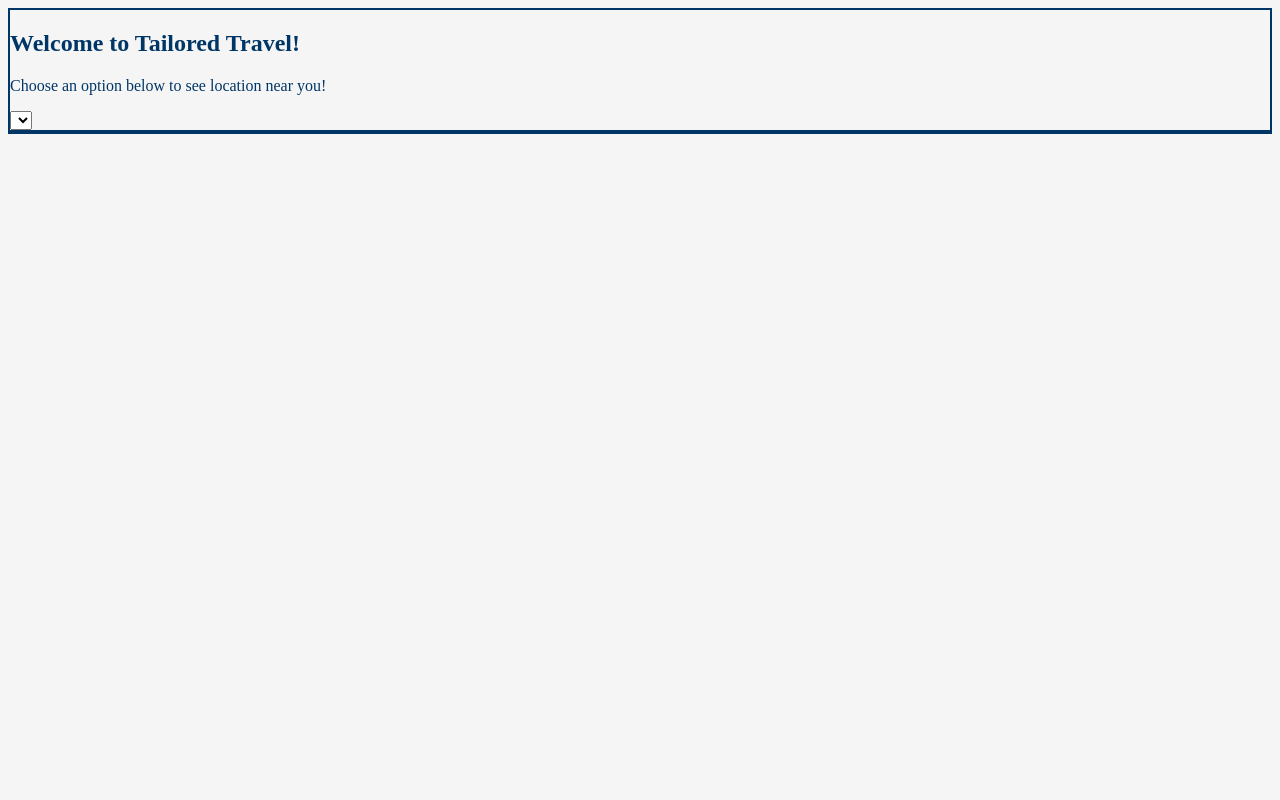
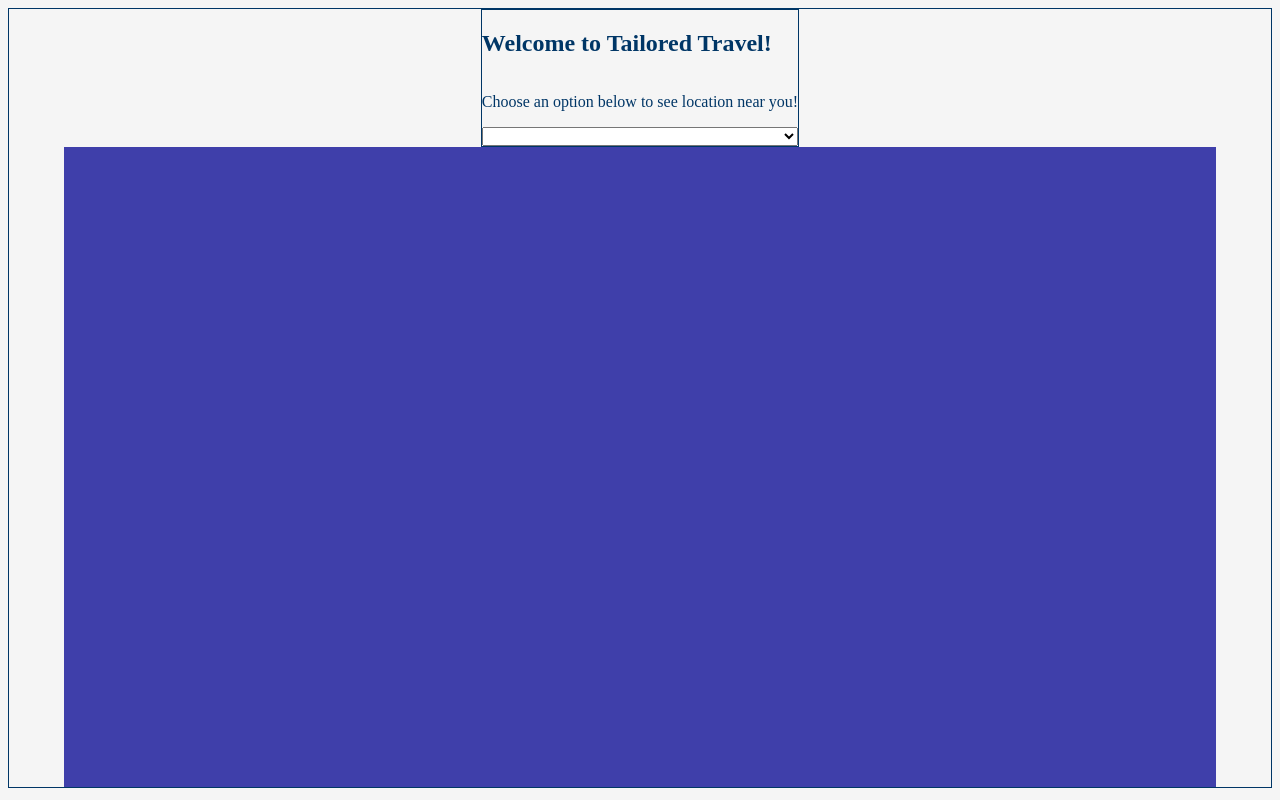
Before and after one commit to danielFernandezDj/JS-C12-Making-an-Interactive-Map-1, a plain HTML site: page index.html in a window 1280 px wide. Drawn offline with Linux system fonts and the light colour scheme.

Commit message:
done with the html

```diff
--- a/assets/css/style.css
+++ b/assets/css/style.css
@@ -9,15 +9,23 @@ body {
 
 main {
     border: 1px solid #003666;
-    disp
+    display: flex;
+    justify-content: center;
+    align-items: center;
+    flex-direction: column;
 }
 
 #main-section {
     border: 1px solid #003666;
+    min-height: 15vh;
+    display: flex;
+    flex-flow: wrap column;
+    align-content: space-evenly;
 }
 
-
 #map {
-    border: 1px solid #003666;
-    background-color: ;
+    /* border: 1px solid #003666; */
+    background-color: rgb(63, 63, 170);
+    height: 80vh;
+    width: 90vw;
 }
```
